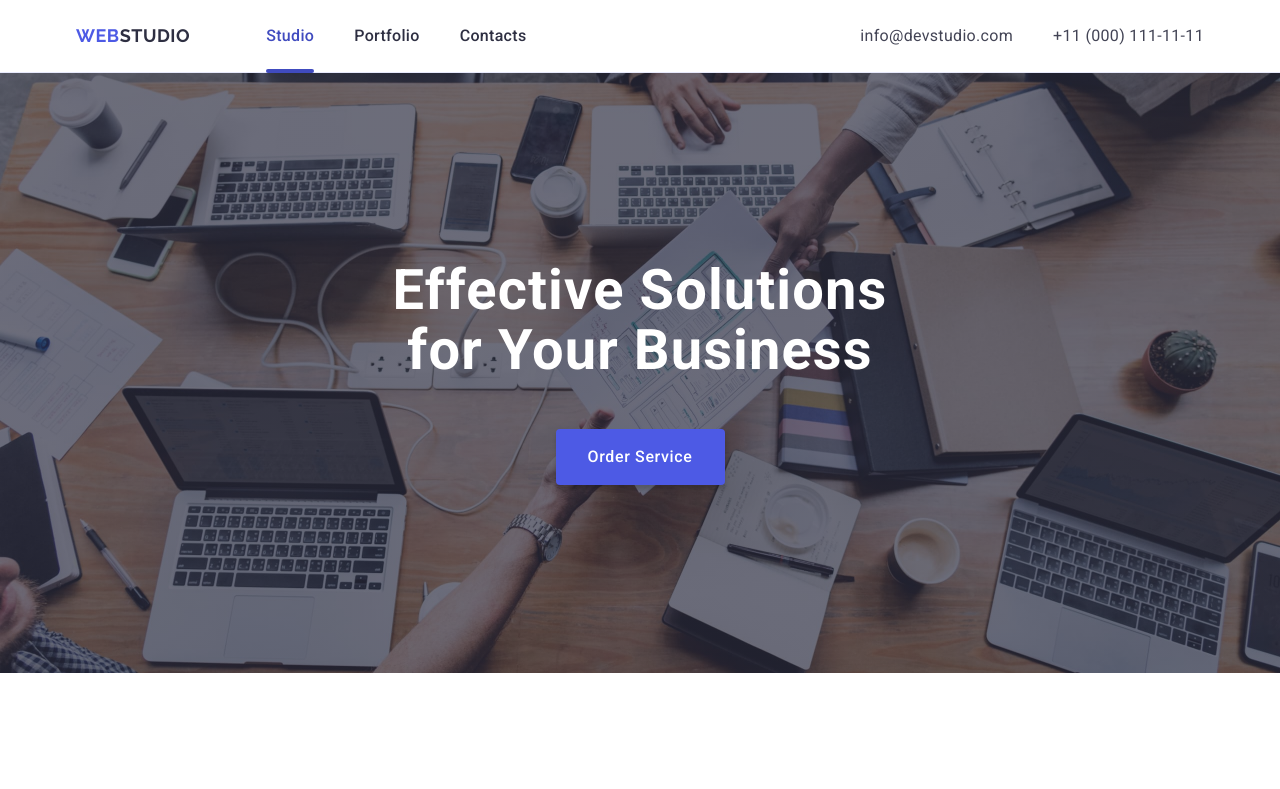
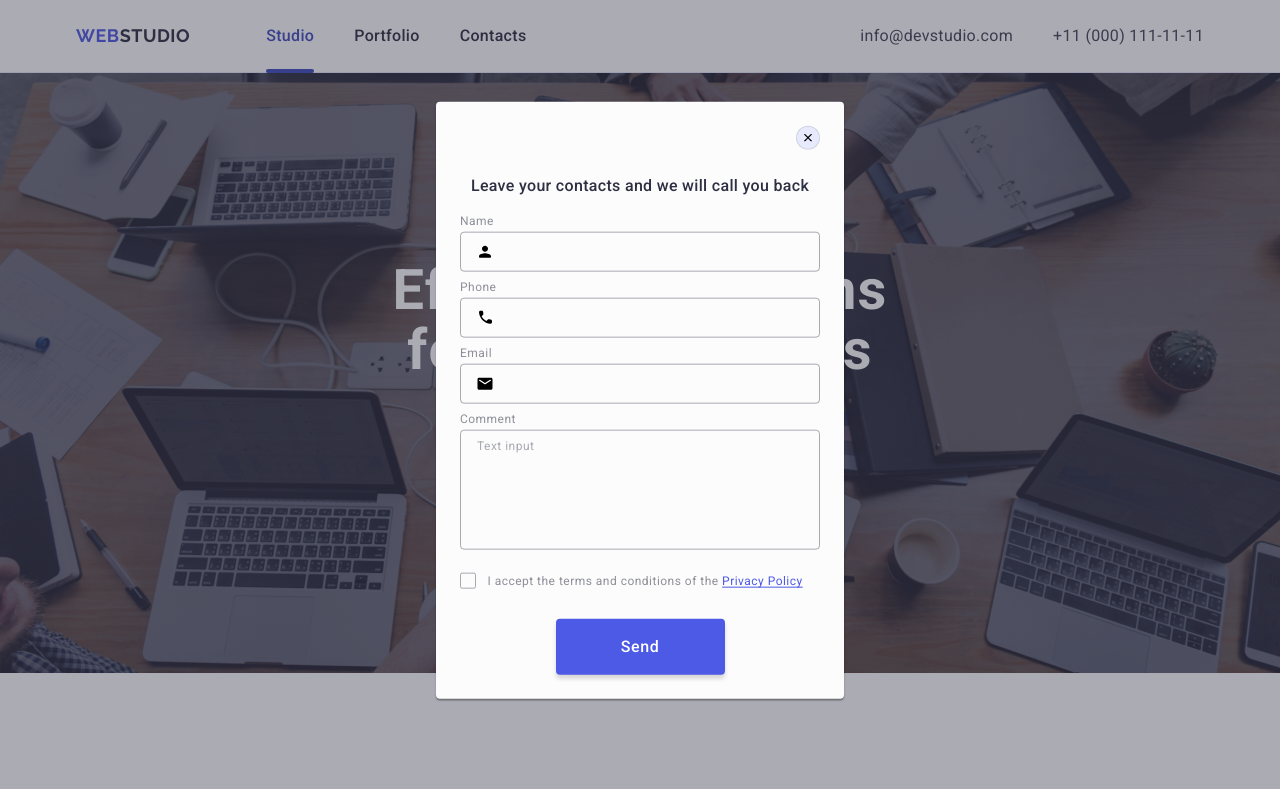
Before and after one commit to and05gt/goit-markup-hw-05, a plain HTML site: page index.html in a window 1280 px wide. Shown: the top 789 px of the page. Drawn offline with nearby package versions, Linux system fonts and the light colour scheme.

Commit message:
update index and styles

```diff
--- a/css/styles.css
+++ b/css/styles.css
@@ -568,9 +568,9 @@ input::placeholder {
   display: flex;
   justify-content: center;
   align-items: center;
-  visibility: hidden;
+  /* visibility: hidden;
   opacity: 0;
-  pointer-events: none;
+  pointer-events: none; */
   transition: opacity 250ms cubic-bezier(0.4, 0, 0.2, 1), visibility 250ms cubic-bezier(0.4, 0, 0.2, 1);
 }
 
@@ -617,13 +617,13 @@ input::placeholder {
   border: none;
 }
 
+.form-close-icon {
+  transition: fill 250ms cubic-bezier(0.4, 0, 0.2, 1);
+}
+
 .form-close-button:hover .form-close-icon,
 .form-close-button:focus .form-close-icon {
   fill: #ffffff;
-}
-
-.form-close-icon {
-  transition: fill 250ms cubic-bezier(0.4, 0, 0.2, 1);
 }
 
 .modal-overlay .section-text {
@@ -697,12 +697,17 @@ input::placeholder {
   color: rgba(46, 47, 66, 0.4);
 }
 
-.modal-form-input:focus-within {
+.modal-form-input:focus {
   border-color: #4D5AE5;
 }
 
 .modal-form-input:focus + .form-icon {
   fill: #4d5ae5;
+}
+
+input:focus-within {
+  border: 1px solid #4d5ae5;
+  border-radius: 4px;
 }
 
 .modal-container-textarea {
--- a/index.html
+++ b/index.html
@@ -525,7 +525,7 @@
                 type="text"
                 name="user-name"
                 placeholder=""
-                id="username"
+                id="user-name"
               />
               <svg class="form-icon" width="18" height="24">
                 <use href="./images/icons.svg#icon-person-black"></use>
@@ -538,7 +538,7 @@
               <input
                 class="modal-form-input"
                 type="tel"
-                name="phone"
+                name="user-phone"
                 placeholder=""
                 id="user-phone"
               />
@@ -553,7 +553,7 @@
               <input
                 class="modal-form-input"
                 type="email"
-                name="email"
+                name="user-email"
                 placeholder=""
                 id="user-email"
               />
```
